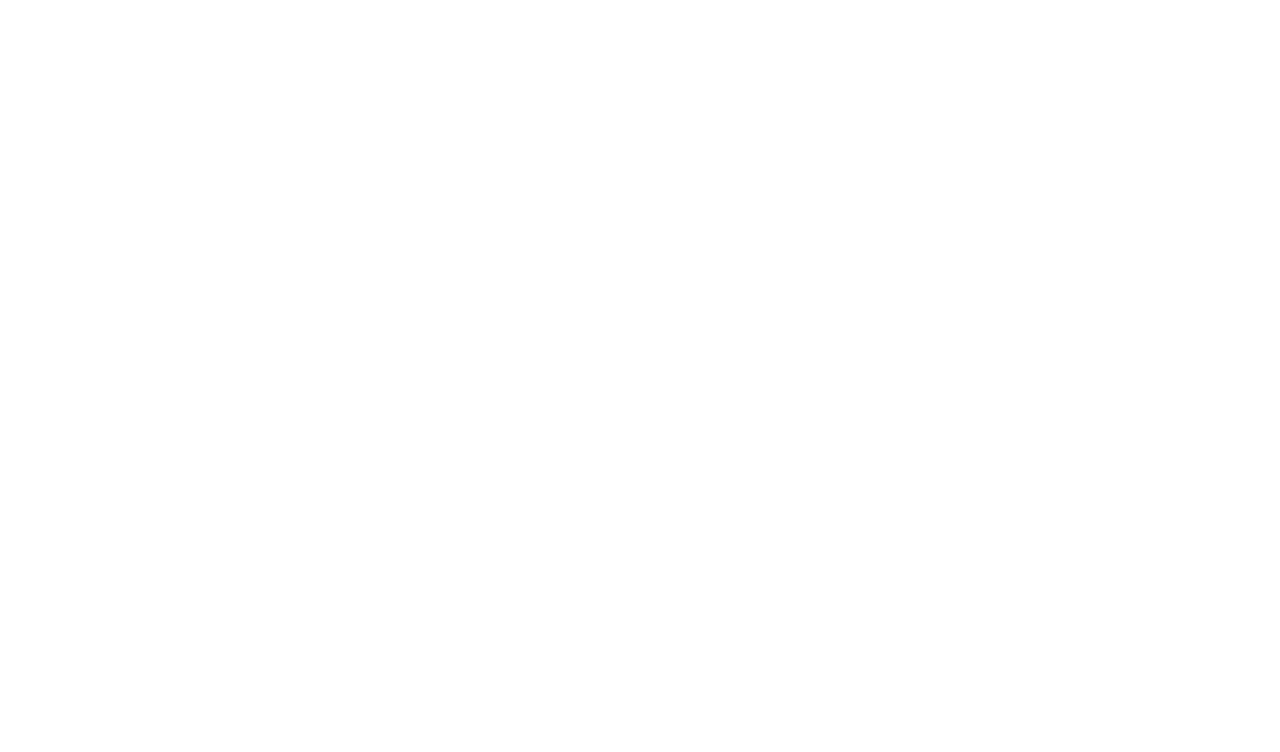
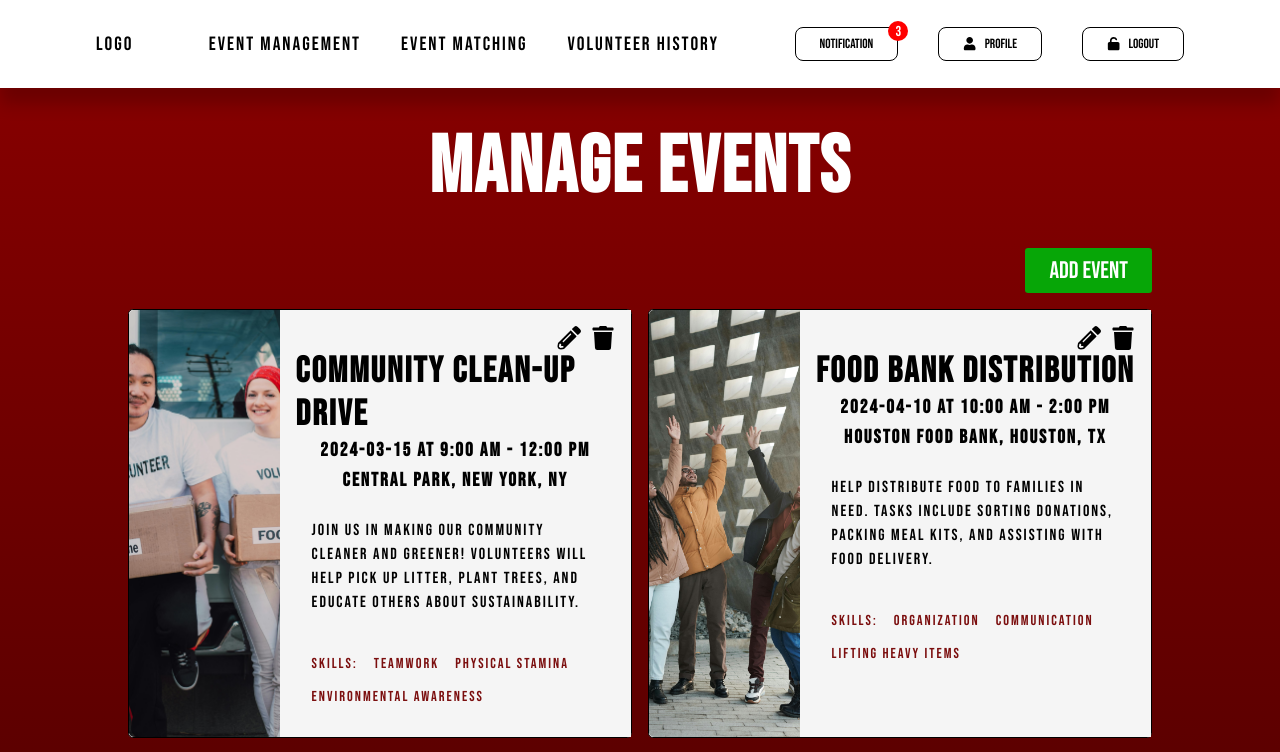
Before and after one commit to JakeRSchwartz/GiveHouston, a React (Vite) app in the folder client/: page /eventManagement in a window 1280 px wide. Before the commit this address had no page. Shown: the top 752 px of the page. Built offline with nearby package versions, Linux system fonts and the light colour scheme.

Commit message:
Event Management done, just need form pop up when button is clicked.

```diff
--- a/client/src/App.css
+++ b/client/src/App.css
@@ -20,6 +20,7 @@
 }
 body,
 html {
+  min-height:100vh;
   background: var(--main-bg-red);
   padding: 0;
   margin: 0;
--- a/client/src/App.tsx
+++ b/client/src/App.tsx
@@ -6,9 +6,10 @@
 import ProfilePage from './pages/ProfilePage'
 import VolunteerHistory from './components/user.comp/VolunteerHistoryTable'
 import EventsPage from './pages/EventsPage'
+import EventManagment from './pages/admin/EventManagment'
 function App () {
   type role = 'admin' | 'guest' | 'user'
-  const userRole: role = 'user'
+  const userRole: role = 'admin'
   return (
     <BrowserRouter>
       <Routes>
@@ -20,6 +21,7 @@
 
           {/* Admin Routes - will make protected when backend auth is set */}
           <Route path='VolunteerHistory' element={<VolunteerHistory/>} />
+          <Route path='eventManagement' element={<EventManagment/>} />
         </Route>
       </Routes>
     </BrowserRouter>
--- a/client/src/components/Navbar.tsx
+++ b/client/src/components/Navbar.tsx
@@ -55,8 +55,8 @@
         {userRole === 'admin' && (
           <>
             <NavLinks>
-              <NavLink to='events'>
-                <MiddleLink>Events</MiddleLink>
+              <NavLink to='eventManagement'>
+                <MiddleLink>Event Management</MiddleLink>
               </NavLink>
               <MiddleLink>Event Matching</MiddleLink>
               <NavLink
--- /dev/null
+++ b/client/src/pages/admin/EventManagment.tsx
@@ -0,0 +1,238 @@
+import '../../styles/eventmanage.styles.css'
+import charity from '../../assets/charity.jpg'
+import charimg from '../../assets/charity2.jpg'
+import ReusableBtn from '../../components/reusable.cont/ReusableBtn'
+import { useEffect, useState } from 'react'
+import { FaPencilAlt, FaTrash } from 'react-icons/fa'
+import DatePicker from 'react-datepicker'
+import { skillDropdown } from '../../types/dropdownjson'
+import Select, { MultiValue } from 'react-select'
+
+interface Event {
+  id: number
+  logo: string
+  title: string
+  location: string
+  time?: string
+  description: string
+  skills: string[]
+  date: string
+}
+
+const EventManagement = () => {
+  const [events, setEvents] = useState<Event[]>([
+    {
+      id: 1,
+      logo: charity,
+      title: 'Community Clean-Up Drive',
+      location: 'Central Park, New York, NY',
+      time: '9:00 AM - 12:00 PM',
+      description:
+        'Join us in making our community cleaner and greener! Volunteers will help pick up litter, plant trees, and educate others about sustainability.',
+      skills: ['Teamwork', 'Physical Stamina', 'Environmental Awareness'],
+      date: '2024-03-15'
+    },
+    {
+      id: 2,
+      logo: charimg,
+      title: 'Food Bank Distribution',
+      location: 'Houston Food Bank, Houston, TX',
+      time: '10:00 AM - 2:00 PM',
+      description:
+        'Help distribute food to families in need. Tasks include sorting donations, packing meal kits, and assisting with food delivery.',
+      skills: ['Organization', 'Communication', 'Lifting Heavy Items'],
+      date: '2024-04-10'
+    },{
+      id: 2,
+      logo: charimg,
+      title: 'Food Bank Distribution',
+      location: 'Houston Food Bank, Houston, TX',
+      time: '10:00 AM - 2:00 PM',
+      description:
+        'Help distribute food to families in need. Tasks include sorting donations, packing meal kits, and assisting with food delivery.',
+      skills: ['Organization', 'Communication', 'Lifting Heavy Items'],
+      date: '2024-04-10'
+    },{
+      id: 2,
+      logo: charimg,
+      title: 'Food Bank Distribution',
+      location: 'Houston Food Bank, Houston, TX',
+      time: '10:00 AM - 2:00 PM',
+      description:
+        'Help distribute food to families in need. Tasks include sorting donations, packing meal kits, and assisting with food delivery.',
+      skills: ['Organization', 'Communication', 'Lifting Heavy Items'],
+      date: '2024-04-10'
+    }
+  ])
+
+  const [editMode, setEditMode] = useState<number | null>(null)
+
+  interface Skill {
+    value: string
+    label: string
+  }
+  const skillOptions = skillDropdown.map(skill => ({
+    value: skill.value,
+    label: skill.label
+  })) as Skill[]
+  // Sort events by both date and time
+  useEffect(() => {
+    const sorted = [...events].sort((a, b) => {
+      const dateTimeA = new Date(`${a.date} ${a.time}`).getTime()
+      const dateTimeB = new Date(`${b.date} ${b.time}`).getTime()
+      return dateTimeA - dateTimeB
+    })
+    setEvents(sorted)
+  // eslint-disable-next-line react-hooks/exhaustive-deps
+  }, [])
+
+  // Handle Edit
+  const handleEdit = (id: number) => {
+    setEditMode(id === editMode ? null : id)
+  }
+
+  // Handle Change in Editable Fields
+  const handleChange = (
+    id: number,
+    field: keyof Event,
+    value: string | string[]
+  ) => {
+    setEvents(prev =>
+      prev.map(event =>
+        event.id === id ? { ...event, [field]: value } : event
+      )
+    )
+  }
+
+  // Handle Delete
+  const handleDelete = (id: number) => {
+    setEvents(prev => prev.filter(event => event.id !== id))
+  }
+
+  return (
+    <div className='main-events-div'>
+      <h1>Manage Events</h1>
+      <div className='top-bar'>
+        <ReusableBtn
+          type='button'
+          className='addBtn'
+          styles={{ fontSize: '1.5rem' }}
+        >
+          Add Event
+        </ReusableBtn>
+      </div>
+      <div className='event-container'>
+        {events.map(event => (
+          <div className='event' key={event.id}>
+            <img src={event.logo} alt='event logo' />
+            <div className='event-info'>
+              <div className='event-controls'>
+                <FaPencilAlt
+                  className='edit-icon'
+                  onClick={() => handleEdit(event.id)}
+                />
+                <FaTrash
+                  className='delete-icon'
+                  onClick={() => handleDelete(event.id)}
+                />
+              </div>
+
+              {editMode === event.id ? (
+                <>
+                  <div className='input-cont'>
+                    <input
+                      placeholder='Title'
+                      type='text'
+                      value={event.title}
+                      onChange={e =>
+                        handleChange(event.id, 'title', e.target.value)
+                      }
+                    />
+                    <DatePicker
+                      selected={new Date(event.date)}
+                      onChange={date =>
+                        date &&
+                        handleChange(
+                          event.id,
+                          'date',
+                          date.toISOString().split('T')[0]
+                        )
+                      }
+                    />
+                    <input
+                      type='text'
+                      value={event.time}
+                      onChange={e =>
+                        handleChange(event.id, 'time', e.target.value)
+                      }
+                    />
+                    <input
+                      placeholder='Location'
+                      type='text'
+                      value={event.location}
+                      onChange={e =>
+                        handleChange(event.id, 'location', e.target.value)
+                      }
+                    />
+                    <textarea
+                      placeholder='Description'
+                      value={event.description}
+                      onChange={e =>
+                        handleChange(event.id, 'description', e.target.value)
+                      }
+                    />
+                    <div style={{fontSize: '.9rem', marginBottom: '1rem'}}>
+                      <Select
+                        styles={{
+                          multiValue: base => ({
+                            ...base,
+                            fontSize: '.8rem'
+                          }),
+                          menu: base => ({
+                            ...base,
+                            fontSize: '.8rem',
+                            zIndex:10
+                          }),
+                        }}
+                        isMulti
+                        options={skillOptions}
+                        value={event.skills.map(skill => ({
+                          value: skill,
+                          label: skill
+                        }))}
+                        onChange={(selected: MultiValue<Skill>) =>
+                          handleChange(
+                            event.id,
+                            'skills',
+                            selected.map(skill => skill.value)
+                          )
+                        }
+                      />
+                    </div>
+                  </div>
+                </>
+              ) : (
+                <>
+                  <h2>{event.title}</h2>
+                  <h4>
+                    {event.date} at {event.time}
+                  </h4>
+                  <h4>{event.location}</h4>
+                  <p>{event.description}</p>
+                  <ul>
+                    Skills:
+                    {event.skills.map(skill => (
+                      <li key={skill}>{skill}</li>
+                    ))}
+                  </ul>
+                </>
+              )}
+            </div>
+          </div>
+        ))}
+      </div>
+    </div>
+  )
+}
+
+export default EventManagement
--- /dev/null
+++ b/client/src/styles/eventmanage.styles.css
@@ -0,0 +1,92 @@
+.main-events-div {
+  width: 100%;
+  overflow: auto; /* Allows scrolling when dropdown expands */
+  height: auto;
+  display: flex;
+  flex-direction: column;
+  align-items: center;
+  font-size: 1.5rem;
+}
+
+.top-bar {
+  width: 80%;
+  display: flex;
+  justify-content: end;
+  margin-bottom: 1rem;
+}
+
+.main-events-div h1 {
+  color: var(--font-white);
+  font-size: 5rem;
+  margin: 2rem 0 2rem 0;
+}
+
+.event-container {
+  display: grid;
+  grid-template-columns: repeat(2, 1fr);
+  grid-gap: 1rem;
+  width: 80%;
+  margin-bottom: 5rem;
+  border-radius: .3rem;
+}
+
+.event {
+  display: flex;
+  background: var(--main-bg-white);
+  border-radius: 0.3rem;
+  border: solid black 1px;
+  position: relative;
+}
+
+.event img {
+  width: 30%;
+  object-fit: cover;
+  border-radius: 0.3rem 0 0 0.3rem;
+}
+
+.event-info {
+  display: flex;
+  flex-direction: column;
+  padding: 1rem;
+  align-items: center;
+  width: 70%;
+  background-color: #f5f5f5;
+}
+.event-controls{
+    display:flex;
+    gap:10px;
+    justify-content: end;
+    width:100%;
+    border-radius: 0.3rem;
+}
+
+.edit-icon,
+.delete-icon {
+  cursor: pointer;
+  font-size: 1.5rem;
+  color: var(--font-black);
+  border-radius: .3rem;
+}
+
+.event-info input,
+.event-info textarea {
+  width: 100%;
+  padding: .5rem;
+  margin: 10px 0;
+  border: 1px solid var(--font-black);
+}
+.input-cont{
+    display: flex;
+    flex-direction: column;
+    width: 100%;
+    padding: 1rem;
+    align-items: center;
+    justify-content: center;
+    height:100%;
+}
+
+@media screen and (max-width: 768px) {
+  .event-container {
+    grid-template-columns: 1fr;
+  }
+}
```
